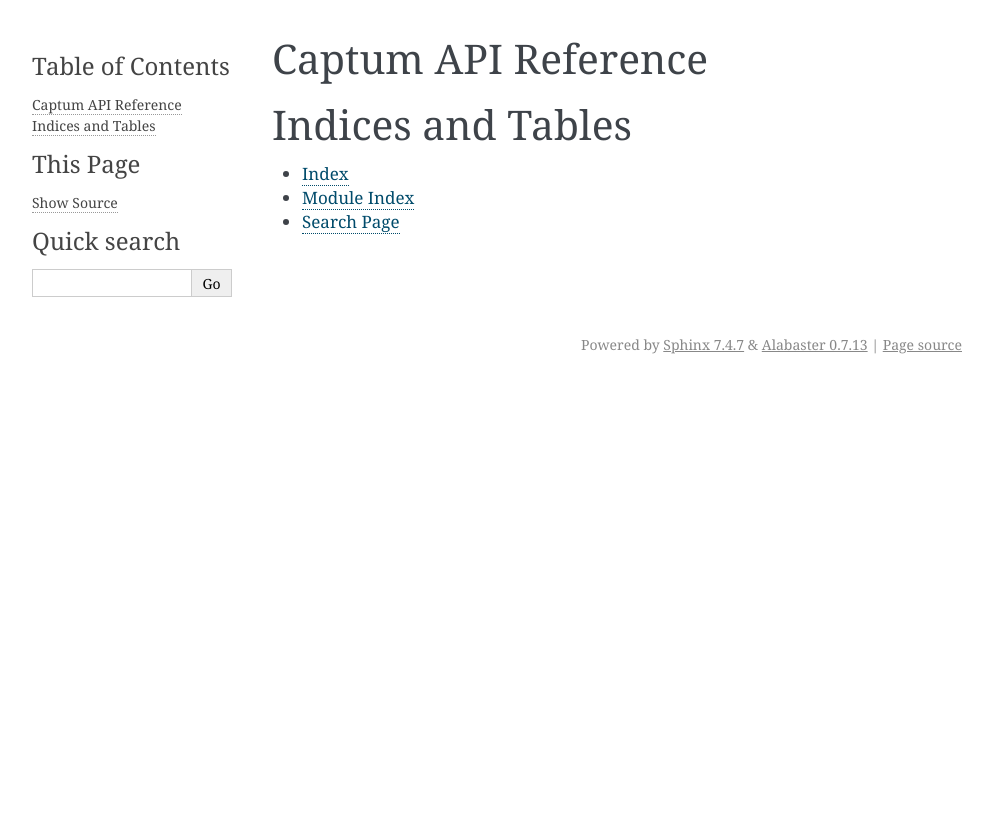
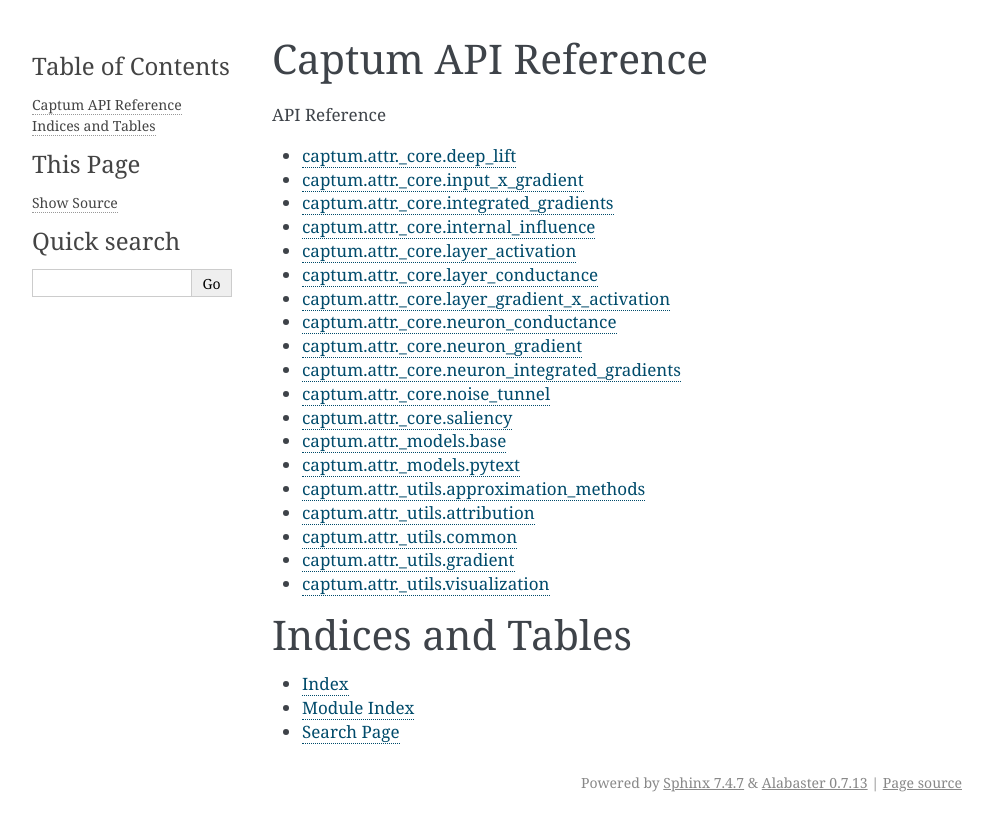
Before and after one commit to pytorch/captum, a Sphinx documentation site: the page built from sphinx/source/index.rst, in a window 1280 px wide. Shown: the top 831 px of the page, without its empty margins (148-1141 px from the left). Built offline with Sphinx 7.4.7, drawn with Linux system fonts in a browser that asks for light colours.

```diff
--- /dev/null
+++ b/sphinx/source/approximation_methods.rst
@@ -0,0 +1,11 @@
+captum.attr._utils.approximation_methods
+===========================
+
+.. automodule:: captum.attr._utils.approximation_methods
+
+.. autoclass:: Riemann
+    :members:
+
+
+.. autoclass:: TokenReferenceBase
+    :members:
--- /dev/null
+++ b/sphinx/source/attribution.rst
@@ -0,0 +1,16 @@
+captum.attr._utils.attribution
+===========================
+
+.. automodule:: captum.attr._utils.attribution
+
+.. autoclass:: Attribution
+    :members:
+
+.. autoclass:: InternalAttribution
+    :members:
+
+.. autoclass:: LayerAttribution
+    :members:
+
+.. autoclass:: NeuronAttribution
+    :members:
--- /dev/null
+++ b/sphinx/source/base.rst
@@ -0,0 +1,11 @@
+captum.attr._models.base
+===========================
+
+.. automodule:: captum.attr._models.base
+
+.. autoclass:: InterpretableEmbeddingBase
+    :members:
+
+
+.. autoclass:: TokenReferenceBase
+    :members:
--- /dev/null
+++ b/sphinx/source/deep_lift.rst
@@ -0,0 +1,7 @@
+captum.attr._core.deep_lift
+===========================
+
+.. automodule:: captum.attr._core.deep_lift
+
+.. autoclass:: DeepLift
+    :members:
--- a/sphinx/source/index.rst
+++ b/sphinx/source/index.rst
@@ -11,6 +11,26 @@ Captum API Reference
    :maxdepth: 1
    :caption: API Reference
 
+   deep_lift
+   input_x_gradient
+   integrated_gradients
+   internal_influence
+   layer_activation
+   layer_conductance
+   layer_gradient_x_activation
+   neuron_conductance
+   neuron_gradient
+   neuron_integrated_gradients
+   noise_tunnel
+   saliency
+   base
+   pytext
+   approximation_methods
+   attribution
+   common
+   gradient
+   visualization
+
 
 Indices and Tables
 ==================
--- /dev/null
+++ b/sphinx/source/input_x_gradient.rst
@@ -0,0 +1,7 @@
+captum.attr._core.input_x_gradient
+===========================
+
+.. automodule:: captum.attr._core.input_x_gradient
+
+.. autoclass:: InputXGradient
+    :members:
--- /dev/null
+++ b/sphinx/source/integrated_gradients.rst
@@ -0,0 +1,7 @@
+captum.attr._core.integrated_gradients
+===========================
+
+.. automodule:: captum.attr._core.integrated_gradients
+
+.. autoclass:: IntegratedGradients
+    :members:
--- /dev/null
+++ b/sphinx/source/internal_influence.rst
@@ -0,0 +1,7 @@
+captum.attr._core.internal_influence
+===========================
+
+.. automodule:: captum.attr._core.internal_influence
+
+.. autoclass:: InternalInfluence
+    :members:
--- /dev/null
+++ b/sphinx/source/layer_activation.rst
@@ -0,0 +1,7 @@
+captum.attr._core.layer_activation
+===========================
+
+.. automodule:: captum.attr._core.layer_activation
+
+.. autoclass:: LayerActivation
+    :members:
--- /dev/null
+++ b/sphinx/source/layer_conductance.rst
@@ -0,0 +1,7 @@
+captum.attr._core.layer_conductance
+===========================
+
+.. automodule:: captum.attr._core.layer_conductance
+
+.. autoclass:: LayerConductance
+    :members:
--- /dev/null
+++ b/sphinx/source/layer_gradient_x_activation.rst
@@ -0,0 +1,7 @@
+captum.attr._core.layer_gradient_x_activation
+===========================
+
+.. automodule:: captum.attr._core.layer_gradient_x_activation
+
+.. autoclass:: LayerGradientXActivation
+    :members:
--- /dev/null
+++ b/sphinx/source/neuron_conductance.rst
@@ -0,0 +1,7 @@
+captum.attr._core.neuron_conductance
+===========================
+
+.. automodule:: captum.attr._core.neuron_conductance
+
+.. autoclass:: NeuronConductance
+    :members:
--- /dev/null
+++ b/sphinx/source/neuron_gradient.rst
@@ -0,0 +1,7 @@
+captum.attr._core.neuron_gradient
+=================================
+
+.. automodule:: captum.attr._core.neuron_gradient
+
+.. autoclass:: NeuronGradient
+    :members:
--- /dev/null
+++ b/sphinx/source/neuron_integrated_gradients.rst
@@ -0,0 +1,7 @@
+captum.attr._core.neuron_integrated_gradients
+=============================================
+
+.. automodule:: captum.attr._core.neuron_integrated_gradients
+
+.. autoclass:: NeuronIntegratedGradients
+    :members:
--- /dev/null
+++ b/sphinx/source/noise_tunnel.rst
@@ -0,0 +1,7 @@
+captum.attr._core.noise_tunnel
+=================================
+
+.. automodule:: captum.attr._core.noise_tunnel
+
+.. autoclass:: NoiseTunnel
+    :members:
--- /dev/null
+++ b/sphinx/source/pytext.rst
@@ -0,0 +1,11 @@
+captum.attr._models.pytext
+===========================
+
+.. automodule:: captum.attr._models.pytext
+
+.. autoclass:: PyTextInterpretableEmbedding
+    :members:
+
+
+.. autoclass:: BaselineGenerator
+    :members:
--- /dev/null
+++ b/sphinx/source/saliency.rst
@@ -0,0 +1,7 @@
+captum.attr._core.saliency
+=================================
+
+.. automodule:: captum.attr._core.saliency
+
+.. autoclass:: Saliency
+    :members:
--- /dev/null
+++ b/sphinx/source/visualization.rst
@@ -0,0 +1,7 @@
+captum.attr._utils.visualization
+===========================
+
+.. automodule:: captum.attr._utils.visualization
+
+.. autoclass:: VisualizationDataRecord
+    :members:
```
Also changed, not shown: sphinx/source/common.rst (added, +15 -0 lines), sphinx/source/gradient.rst (added, +9 -0 lines).
